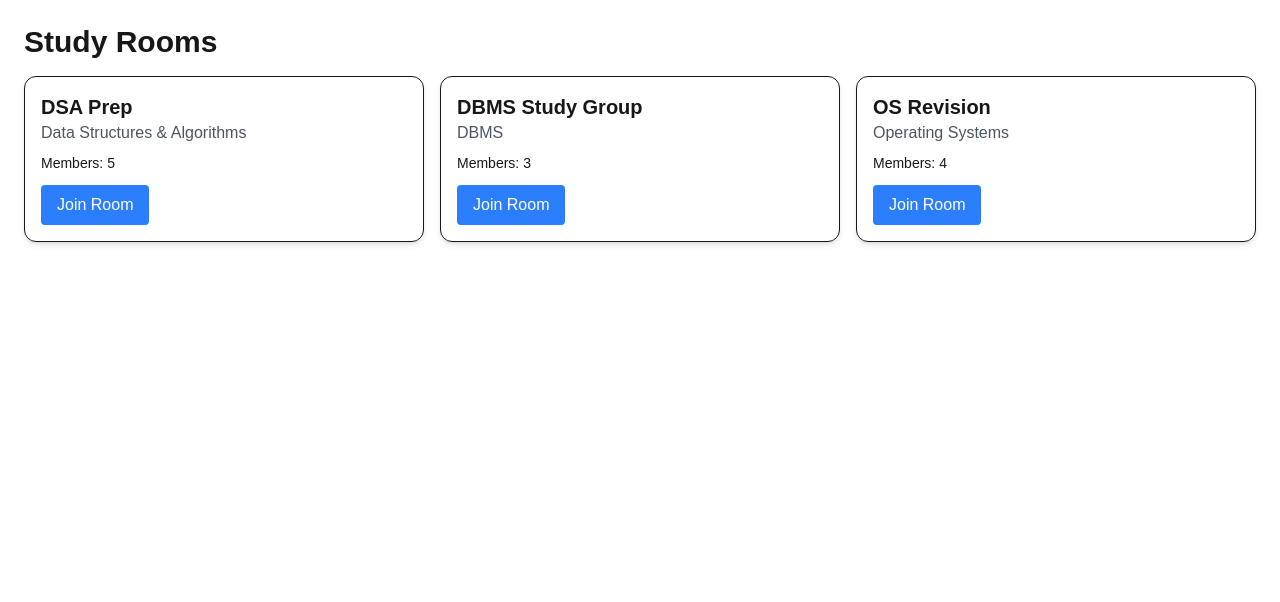
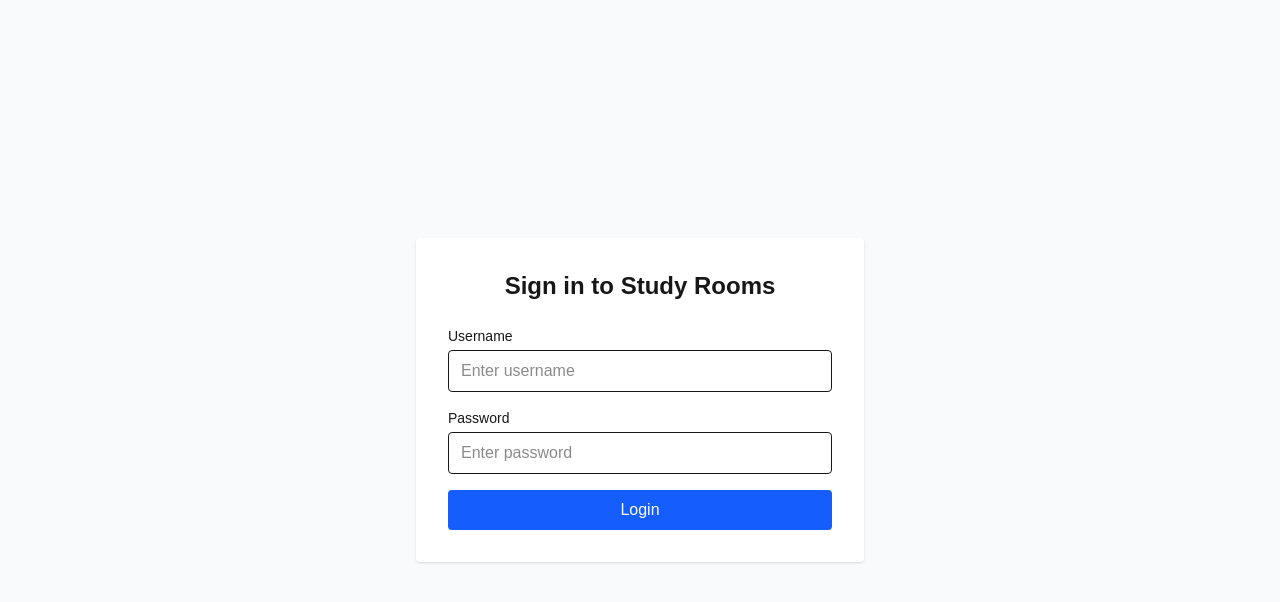
Before and after one commit to mayurtummewar/study-room-app, a Next.js app: page / in a window 1280 px wide. Shown: the top 602 px of the page. Built offline with nearby package versions, Linux system fonts and the light colour scheme.

Commit message:
login page built

```diff
--- /dev/null
+++ b/src/app/home.jsx
@@ -0,0 +1,16 @@
+import { rooms } from "../lib/mockData";
+import RoomCard from "../components/RoomCard";
+
+export default function Home() {
+  return (
+    <div className="p-6">
+      <h1 className="text-3xl font-bold mb-4">Study Rooms</h1>
+
+      <div className="grid grid-cols-1 md:grid-cols-3 gap-4">
+        {rooms.map((room) => (
+          <RoomCard key={room.id} room={room} />
+        ))}
+      </div>
+    </div>
+  );
+}
--- /dev/null
+++ b/src/app/home/page.jsx
@@ -0,0 +1,16 @@
+import { rooms } from "../../lib/mockData";
+import RoomCard from "../../components/RoomCard";
+
+export default function Home() {
+  return (
+    <div className="p-6">
+      <h1 className="text-3xl font-bold mb-4">Study Rooms</h1>
+
+      <div className="grid grid-cols-1 md:grid-cols-3 gap-4">
+        {rooms.map((room) => (
+          <RoomCard key={room.id} room={room} />
+        ))}
+      </div>
+    </div>
+  );
+}
--- a/src/app/login.jsx
+++ b/src/app/login.jsx
@@ -0,0 +1,54 @@
+"use client";
+
+import { useState } from "react";
+import { useRouter } from "next/navigation";
+
+export default function Login() {
+	const router = useRouter();
+	const [username, setUsername] = useState("");
+	const [password, setPassword] = useState("");
+
+	function handleSubmit(e) {
+		e.preventDefault();
+		// For now we don't validate; navigate to the main app page.
+		router.push("/home");
+	}
+
+	return (
+		<div className="min-h-screen flex items-center justify-center bg-gray-50">
+			<div className="max-w-md w-full bg-white p-8 rounded shadow">
+				<h2 className="text-2xl font-bold mb-6 text-center">Sign in to Study Rooms</h2>
+
+				<form onSubmit={handleSubmit} className="space-y-4">
+					<div>
+						<label className="block text-sm font-medium mb-1">Username</label>
+						<input
+							value={username}
+							onChange={(e) => setUsername(e.target.value)}
+							className="w-full border rounded px-3 py-2"
+							placeholder="Enter username"
+						/>
+					</div>
+
+					<div>
+						<label className="block text-sm font-medium mb-1">Password</label>
+						<input
+							type="password"
+							value={password}
+							onChange={(e) => setPassword(e.target.value)}
+							className="w-full border rounded px-3 py-2"
+							placeholder="Enter password"
+						/>
+					</div>
+
+					<button
+						type="submit"
+						className="w-full bg-blue-600 text-white py-2 rounded hover:bg-blue-700"
+					>
+						Login
+					</button>
+				</form>
+			</div>
+		</div>
+	);
+}
--- a/src/app/page.jsx
+++ b/src/app/page.jsx
@@ -1,18 +1,7 @@
-import { rooms } from "../lib/mockData";
-import RoomCard from "../components/RoomCard";
+import Login from "./login";
 
-export default function Home() {
-  return (
-    <div className="p-6">
-      <h1 className="text-3xl font-bold mb-4">
-        Study Rooms
-      </h1>
-
-      <div className="grid grid-cols-1 md:grid-cols-3 gap-4">
-        {rooms.map((room) => (
-          <RoomCard key={room.id} room={room} />
-        ))}
-      </div>
-    </div>
-  );
+export default function Page() {
+  // Render the login screen as the app entry. The login UI will navigate
+  // to the original home page at `/home` after the user clicks "Login".
+  return <Login />;
 }
```
